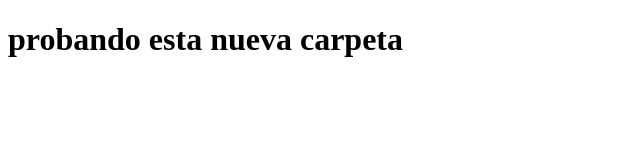
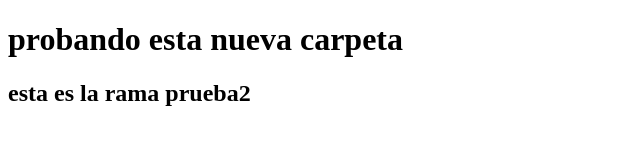
Before and after one commit to CristopherMolina/repositorio1, a plain HTML site: page prueba2.html in a window 1280 px wide. Shown: the whole page, without its empty margins (0-640 px from the left). Drawn offline with Linux system fonts and the light colour scheme.

Commit message:
se creo rama prueba2

```diff
--- a/prueba2.html
+++ b/prueba2.html
@@ -8,5 +8,6 @@
 </head>
 <body>
     <h1>probando esta nueva carpeta</h1>
+    <h2>esta es la rama prueba2</h2>
 </body>
 </html>
```
